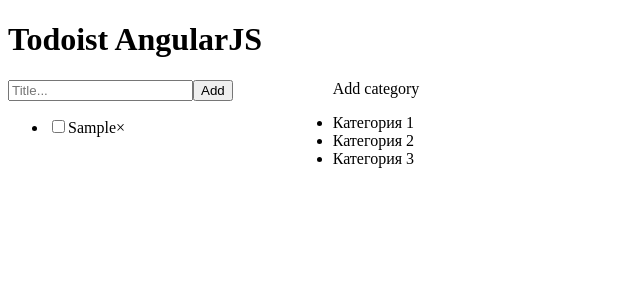
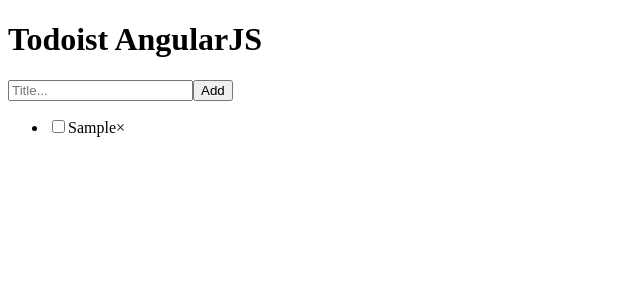
Before and after one commit to vkulchitskaya/ToDoList-AngularJS, an Angular app: page / in a window 1280 px wide. Both pictures are taken after typing "Sample" into the empty fields and a click on the button "Add". Shown: the top 300 px of the page, without its empty margins (0-640 px from the left). Built offline with nearby package versions, Linux system fonts and the light colour scheme.

Commit message:
remove category

```diff
--- a/src/app/app.component.html
+++ /dev/null
@@ -1,38 +0,0 @@
-<h1>
-  {{title}}
-</h1>
-<div id="wrapper">
-
-<div id="form"  style="float:left; margin-right:100px;">
-<form>
-    <input name="taskTitle" [(ngModel)]="taskTitle"  placeholder="Title...">
-
-    <button (click)="addTask()">Add</button>
-</form>
-<ul>
-  <li *ngFor="let task of storage.taskCollection.taskCollection" id={{task.id}} >
-    <label>
-
-<input *ngIf="task.done" (click)="performTask(task.id)" class="checkbox" type="checkbox"  checked>
-<input *ngIf="!task.done" (click)="performTask(task.id)" class="checkbox" type="checkbox"  >
-    <span class="checkbox-custom"></span>
-    </label>
-    <span *ngIf=!task.edit (dblclick)="editTask(task.id)" class="task" >{{task.name}}</span>
-    <input *ngIf=task.edit name="edit" [(ngModel)]="taskEdit" (blur)="setTitle(taskEdit,task.id)">
-    <span (click)="removeTask(task.id)" class="close">×</span>
-  </li>
-
-</ul>
-</div>
-
-<div id="category" style="margin-left:50px;">
-  <span (click)="addCategory()">Add category</span>
-  <ul>
-    <li>Категория 1</li>
-    <li>Категория 2</li>
-    <li>Категория 3</li>
-  </ul>
-</div>
-
-
-</div>
--- /dev/null
+++ b/src/app/templates/app.component.html
@@ -0,0 +1,21 @@
+<h1>
+   {{title}}
+</h1>
+<div id="wrapper">
+   <form>
+      <input name="taskTitle" [(ngModel)]="taskTitle"  placeholder="Title...">
+      <button (click)="addTask()">Add</button>
+   </form>
+   <ul>
+      <li *ngFor="let task of storage.taskCollection.taskCollection" id={{task.id}} >
+         <label>
+         <input *ngIf="task.done" (click)="performTask(task.id)" class="checkbox" type="checkbox"  checked>
+         <input *ngIf="!task.done" (click)="performTask(task.id)" class="checkbox" type="checkbox"  >
+         <span class="checkbox-custom"></span>
+         </label>
+         <span *ngIf=!task.edit (dblclick)="editTask(task.id)" class="task" >{{task.name}}</span>
+         <input *ngIf=task.edit name="edit" [(ngModel)]="taskEdit" (blur)="setTitle(taskEdit,task.id)">
+         <span (click)="removeTask(task.id)" class="close">×</span>
+      </li>
+   </ul>
+</div>
```
Also changed, not shown: src/app/app.component.ts (+5 -4 lines), src/app/category.ts (deleted), src/app/classes/category.ts (added), src/app/classes/storage.ts (renamed from src/app/storage.ts), src/app/classes/task.ts (renamed from src/app/task.ts), src/app/css/app.component.css (added), src/app/entry-field.component.ts (added), src/app/templates/app.filter.html (added).
